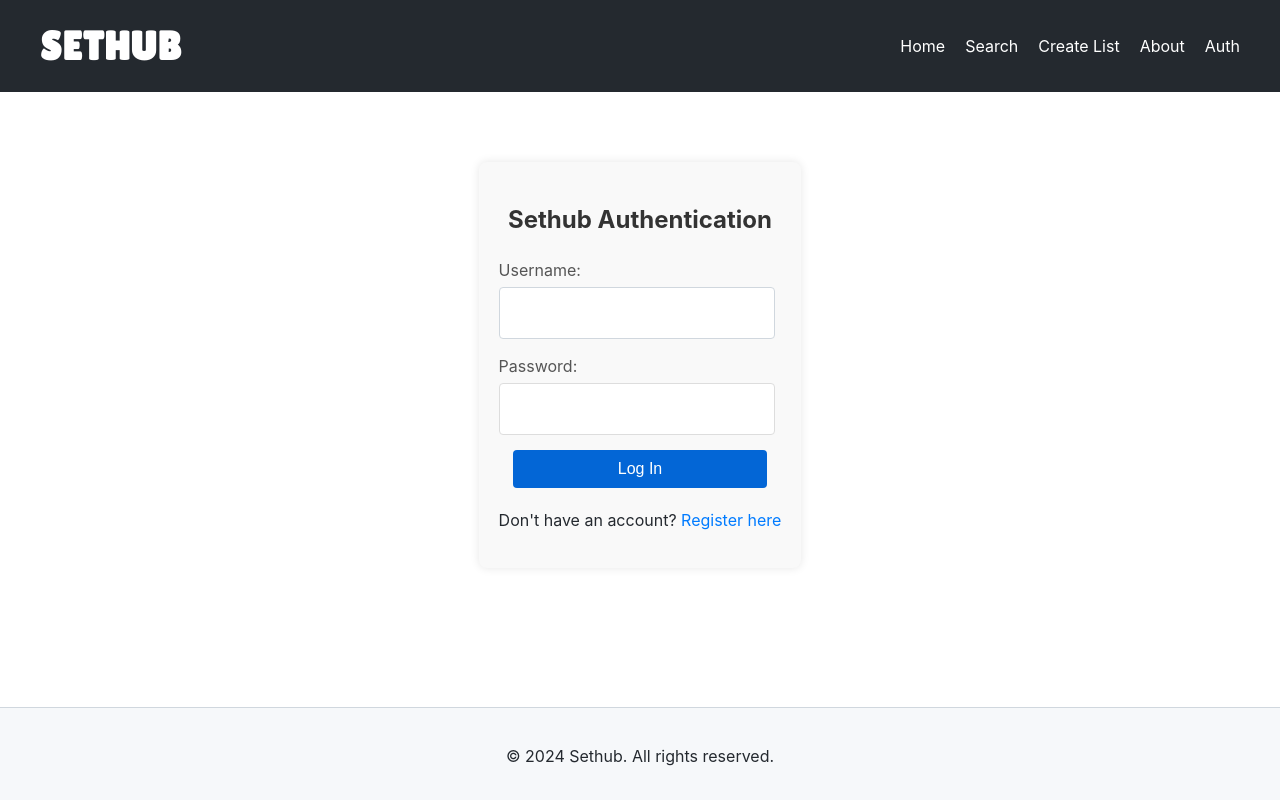
After one commit to MikhailTo/Sethub, a FastAPI app: template frontend/templates/auth.html in a window 1280 px wide. The commit adds this page. Run offline with FastAPI, Linux system fonts and the light colour scheme; the template is opened without the code that fills it, so the values that code supplies are empty; some libraries are stand-ins or nearby versions.

Commit message:
"Added auth route and template, updated posts API, and modified CSS and HTML files"

```diff
--- a/backend/app/routers/posts.py
+++ b/backend/app/routers/posts.py
@@ -7,5 +7,5 @@ router = APIRouter()
 @router.get("/posts")
 async def get_posts():
     total_cout = await post_utils.get_posts_count()
-    posts = await post_utils.get_posts()
+    posts = await post_utils.read_root()
     return {"total_count": total_cout, "results": posts}
--- a/backend/app/utils/posts.py
+++ b/backend/app/utils/posts.py
@@ -5,7 +5,7 @@ from app.models.posts import posts_table
 from app.models.users import users_table
 
 
-async def get_posts(post: id):
+async def read_root():
     query = (
         select(
             [
--- a/frontend/static/styles/main.css
+++ b/frontend/static/styles/main.css
@@ -371,7 +371,8 @@ footer {
 
 .form-group input[type="text"],
 .form-group textarea {
-    width: 100%;
+    width: 90%;
+    height: 30px;
     padding: 10px;
     font-size: 16px;
     border: 1px solid var(--color-border);
@@ -447,3 +448,71 @@ button[type="submit"] {
     border-radius: 4px;
     cursor: pointer;
 }
+
+.auth-container {
+    max-width: 500px;
+    margin: 50px auto;
+    padding: 20px;
+    background-color: #f9f9f9;
+    border-radius: 8px;
+    box-shadow: 0 0 10px rgba(0,0,0,0.1);
+}
+
+h1 {
+    text-align: center;
+    color: #333;
+}
+
+.auth-form {
+    display: flex;
+    flex-direction: column;
+}
+
+.form-group {
+    margin-bottom: 15px;
+}
+
+label {
+    display: block;
+    margin-bottom: 5px;
+    color: #555;
+}
+
+input[type="text"],
+input[type="password"] {
+    width: 90%;
+    height: 30px;
+    padding: 10px;
+    border: 1px solid #ddd;
+    border-radius: 4px;
+}
+
+.auth-button {
+    background-color: #007bff;
+    color: white;
+    width: 90%;
+    padding: 10px;
+    margin: auto;
+    border: none;
+    border-radius: 4px;
+    cursor: pointer;
+    font-size: 16px;
+}
+
+.auth-button:hover {
+    background-color: #0056b3;
+}
+
+p {
+    text-align: center;
+    margin-top: 20px;
+}
+
+a {
+    color: #007bff;
+    text-decoration: none;
+}
+
+a:hover {
+    text-decoration: underline;
+}
--- /dev/null
+++ b/frontend/templates/auth.html
@@ -0,0 +1,26 @@
+{% extends 'base.html' %}
+
+{% block title %} Auth {% endblock title %}
+
+{% block content %}
+
+<section class="auth-container">
+    <h1>Sethub Authentication</h1>
+
+    <form class="auth-form" method="POST" action="/auth">
+        <div class="form-group">
+            <label for="email">Username:</label>
+            <input type="text" id="username" name="username" required>
+        </div>
+
+        <div class="form-group">
+            <label for="password">Password:</label>
+            <input type="password" id="password" name="password" required>
+        </div>
+
+        <button type="submit" class="auth-button">Log In</button>
+    </form>
+
+    <p>Don't have an account? <a href="/register">Register here</a></p>
+</section>
+{% endblock %}
--- a/frontend/templates/includes/header/header.html
+++ b/frontend/templates/includes/header/header.html
@@ -7,6 +7,7 @@
             <li><a href="/search">Search</a></li>
             <li><a href="/create">Create List</a></li>
             <li><a href="/about">About</a></li>
+            <li><a href="/auth">Auth</a></li>
         </ul>
     </nav>
 </header>
```
Also changed, not shown: backend/app/routers/main.py (+10 -0 lines).
